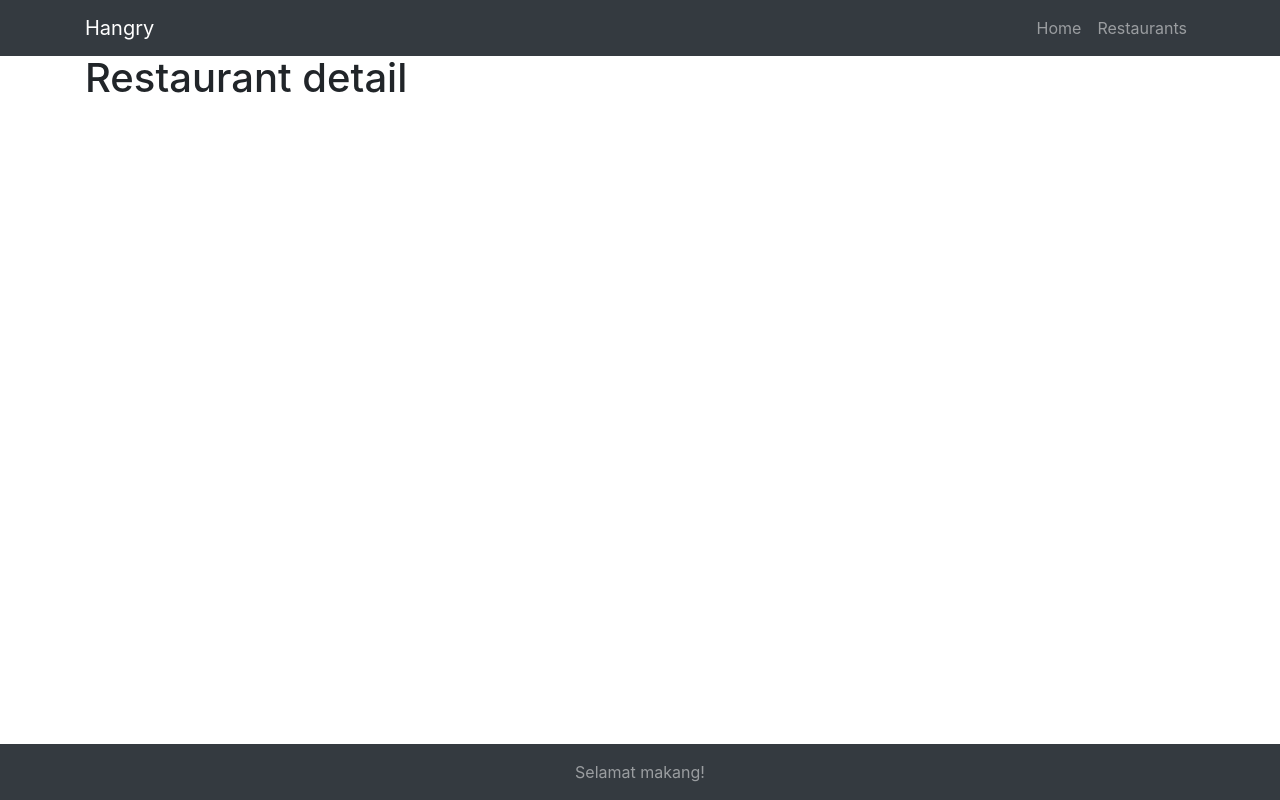
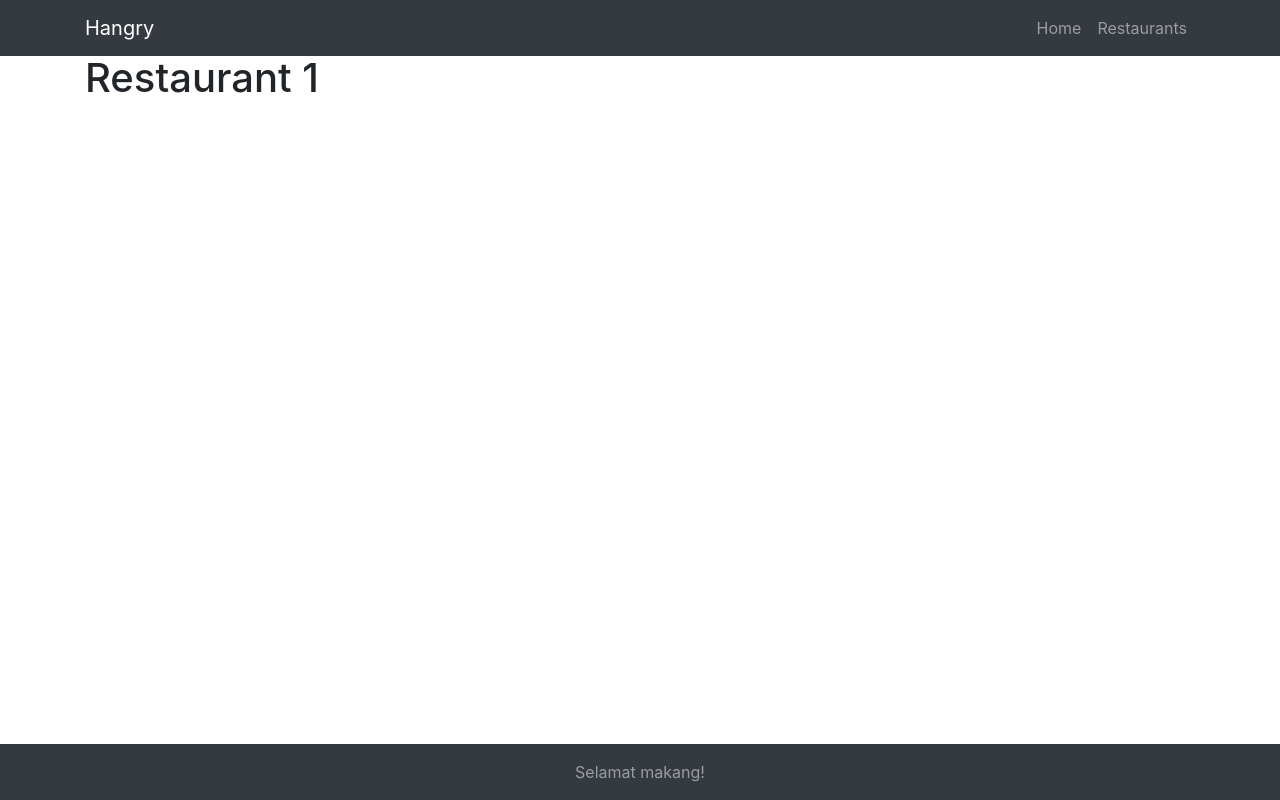
Before and after one commit to fransyozef/hangry-angular, an Angular app: page /restaurant/1 in a window 1280 px wide. Built offline with nearby package versions, Linux system fonts and the light colour scheme.

Commit message:
Restaurant page , get item based on id

```diff
--- a/src/app/pages/restaurant/restaurant.component.html
+++ b/src/app/pages/restaurant/restaurant.component.html
@@ -1,5 +1,3 @@
-<div class="container">
-    <h1>Restaurant detail</h1>
-
-
-  </div>
+<div class="container" *ngIf="restaurant !== null">
+    <h1>{{restaurant.name}}</h1>
+</div>
--- a/src/app/pages/restaurant/restaurant.component.ts
+++ b/src/app/pages/restaurant/restaurant.component.ts
@@ -1,4 +1,9 @@
-import { Component, OnInit } from '@angular/core';
+import { RestaurantsService } from './../restaurants/services/restaurants.service';
+import { Component, OnInit , OnDestroy } from '@angular/core';
+
+// Models
+import { Restaurant } from './../restaurants/models/restaurant';
+import { ActivatedRoute } from '@angular/router';
 
 @Component({
   selector: 'app-restaurant',
@@ -7,9 +12,33 @@ import { Component, OnInit } from '@angular/core';
 })
 export class RestaurantComponent implements OnInit {
 
-  constructor() { }
+  private route_subscription: any;
+
+  id: number = null;
+
+  restaurant: Restaurant = null;
+
+  constructor(
+    private restaurantsService: RestaurantsService,
+    private route: ActivatedRoute,
+  ) { }
 
   ngOnInit() {
+    // this.restaurant  = this.restaurantsService.get(1);
+    // console.log(this.restaurant);
+
+    this.route_subscription = this.route.params.subscribe(params => {
+      if(params['id']) {
+        this.id = +params['id']; // (+) converts string 'id' to a number
+        this.restaurant  = this.restaurantsService.get(this.id);
+        console.log(this.restaurant);
+      }
+   });
+
+  }
+
+  ngOnDestroy() {
+    this.route_subscription.unsubscribe();
   }
 
 }
--- a/src/app/pages/restaurants/services/restaurants.service.ts
+++ b/src/app/pages/restaurants/services/restaurants.service.ts
@@ -25,4 +25,18 @@ export class RestaurantsService {
     return this.items;
   }
 
+  get(id: number): Restaurant  {
+    if (this.items.length > 0) {
+      const index1  = this.items.findIndex((element) => {
+        return element.id === id;
+      });
+      if (index1 >= 0 ) {
+        return this.items[index1];
+      }
+    } else {
+      return null;
+    }
+    return null;
+  }
+
 }
```
